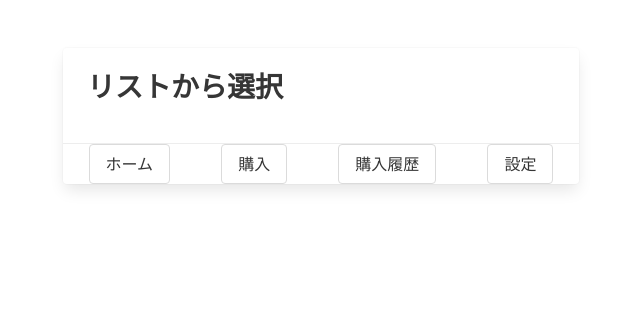
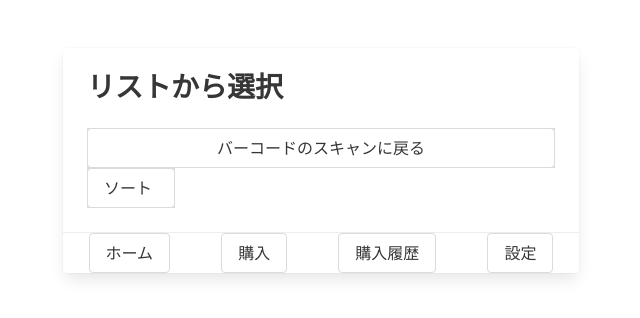
Before and after one commit to naka520/honnaka_burakio_front, a React (Create React App) app: page /ItemList in a window 1280 px wide. Shown: the top 318 px of the page, without its empty margins (319-959 px from the left). Built offline with nearby package versions, Linux system fonts and the light colour scheme; the HTML template or start-up script is replaced by a standard one.

Commit message:
[modify]リスト画面の機能追加

```diff
--- a/src/components/ItemList.tsx
+++ b/src/components/ItemList.tsx
@@ -472,7 +472,12 @@ interface ItemGroup {
 const ItemList: React.FC = () => {
   // Here we're assuming that you receive an array of ItemGroup objects
   const [itemGroups, setItemGroups] = useState<ItemGroup[]>([]);
+  const [isSortMenuActive, setIsSortMenuActive] = useState(false);
   const navigate = useNavigate();
+  const handleSortSelection = (sortType: string) => {
+    console.log("Sorting by:", sortType);
+    // 実際にはここで商品リストのソート処理を行います。
+  };
 
   useEffect(() => {
     const fetchItems = async () => {
@@ -524,6 +529,57 @@ const ItemList: React.FC = () => {
               <div className="card-content">
                 <div className="content">
                   <h2 className="title">リストから選択</h2>
+                  <div className="my-custom-button">
+                    <button
+                      className="my-custom-button button is-fullwidth mt-4"
+                      onClick={() => navigate(-1)}
+                    >
+                      バーコードのスキャンに戻る
+                    </button>
+                  </div>
+                  <div
+                    className={`dropdown ${
+                      isSortMenuActive ? "is-active" : ""
+                    }`}
+                  >
+                    <div className="dropdown-trigger">
+                      <div className="my-custom-button">
+                        <button
+                          className="button"
+                          aria-haspopup="true"
+                          aria-controls="sort-menu"
+                          onClick={() => setIsSortMenuActive(!isSortMenuActive)}
+                        >
+                          ソート
+                          <span className="icon is-small">
+                            <i
+                              className="fas fa-angle-down"
+                              aria-hidden="true"
+                            ></i>
+                          </span>
+                        </button>
+                      </div>
+                    </div>
+                    <div className="dropdown-menu" id="sort-menu" role="menu">
+                      <div className="dropdown-content">
+                        <a
+                          href="#"
+                          className="dropdown-item"
+                          onClick={() => handleSortSelection("価格順")}
+                        >
+                          価格順
+                        </a>
+                        <a
+                          href="#"
+                          className="dropdown-item"
+                          onClick={() => handleSortSelection("人気順")}
+                        >
+                          消費期限順
+                        </a>
+                        {/* 他のソートオプションを追加 */}
+                      </div>
+                    </div>
+                  </div>
                   {itemGroups.map(group => (
                     <div key={group.uuid}>
                       <h3
```
